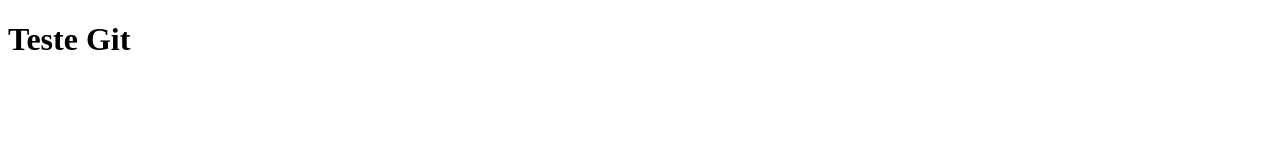
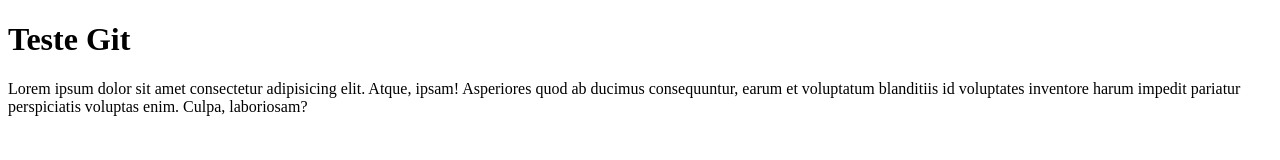
Before and after one commit to Mychael-Douglass/sites, a plain HTML site: page index.html in a window 1280 px wide. Drawn offline with Linux system fonts and the light colour scheme.

Commit message:
add um parágrafo

```diff
--- a/index.html
+++ b/index.html
@@ -8,5 +8,6 @@
 </head>
 <body>
     <h1>Teste Git</h1>
+    <p>Lorem ipsum dolor sit amet consectetur adipisicing elit. Atque, ipsam! Asperiores quod ab ducimus consequuntur, earum et voluptatum blanditiis id voluptates inventore harum impedit pariatur perspiciatis voluptas enim. Culpa, laboriosam?</p>
 </body>
 </html>
```
